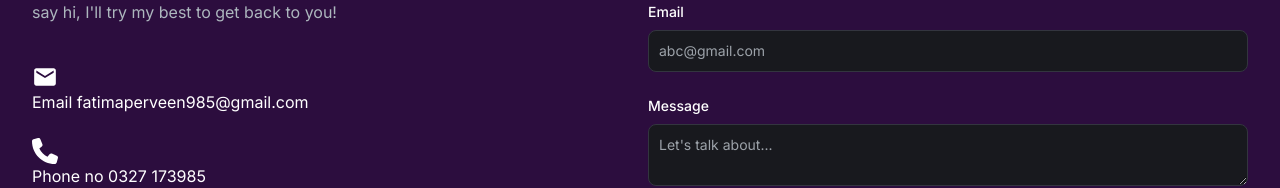
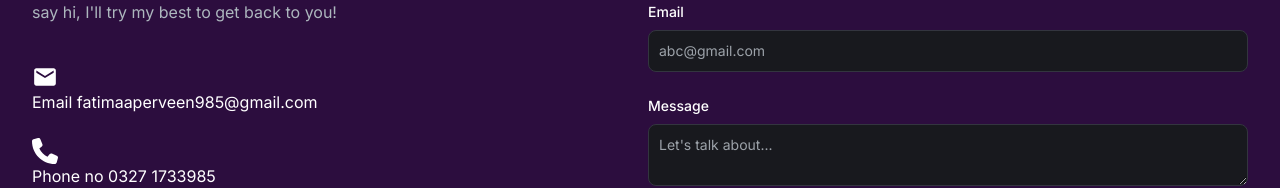
Before and after one commit to maryamshakeel22/Friend-Portfolio, a Next.js app: page / in a window 1280 px wide. Shown: the part 3928-4116 px from the top of the page. Built offline with nearby package versions, Linux system fonts and the light colour scheme.

Commit message:
Update ContactSection.tsx

```diff
--- a/src/app/components/ContactSection.tsx
+++ b/src/app/components/ContactSection.tsx
@@ -47,8 +47,8 @@ const EmailSection = () => {
           try my best to get back to you!
         </p><br />
         <div className="pb-10 text-white">
-        <span className="bold"><p><MdEmail size={26} />Email fatimaperveen985@gmail.com</p> <br /></span>
-        <span className="bold"><FaPhone size={26} />Phone no</span> 0327 173985
+        <span className="bold"><p><MdEmail size={26} />Email fatimaaperveen985@gmail.com</p> <br /></span>
+        <span className="bold"><FaPhone size={26} />Phone no</span> 0327 1733985
         </div>
         <div className="flex justify-center ml-26">
             <button className="inline-flex text-white bg-blue-600 border-1 py-2 px-4 focus:outline-none hover:bg-blue-400 text-lg rounded-full animate-bounce">
```
